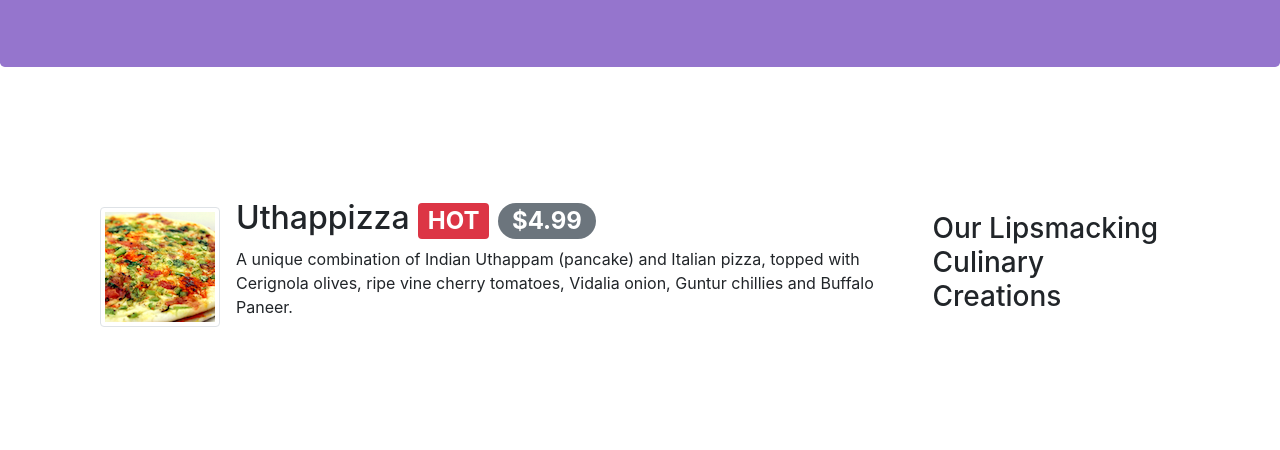
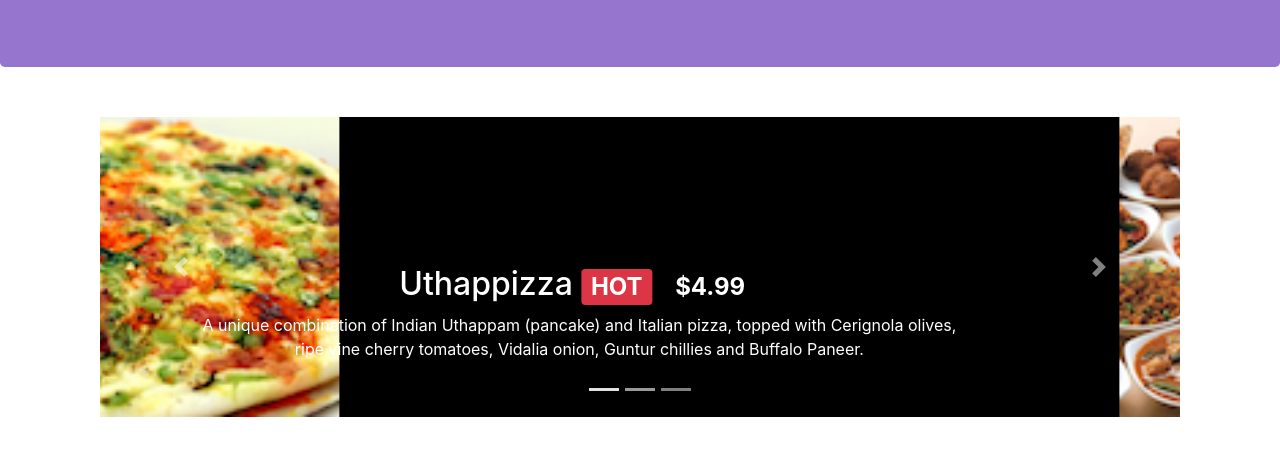
Before and after one commit to arnabfromjec05/restaurant-website-bootstrap, a website: page index.html in a window 1280 px wide. Shown: the part 350-800 px from the top of the page. Drawn offline with nearby package versions, Linux system fonts and the light colour scheme.

Commit message:
carousels

```diff
--- a/css/index.css
+++ b/css/index.css
@@ -43,8 +43,18 @@ body{
     border-bottom: 1px solid #ddd;
     padding: 10px;
 }
-/*
-[data-toggle="tooltip"] {
-    color: red;
-    background-color: white;
-} */
+
+.carousel {
+    background:black;
+}
+
+.carousel-item {
+  height: 300px;
+}
+
+.carousel-item img {
+    position: absolute;
+    top: 0;
+    left: 0;
+    min-height: 300px;
+}
--- a/index.html
+++ b/index.html
@@ -71,6 +71,57 @@
     </header>
 
     <div class="container">
+
+        <div class="row row-content">
+            <div class="col">
+                <div id="mycarousel" class="carousel slide" data-ride="carousel">
+                    <ol class="carousel-indicators">
+                        <li data-target="#mycarousel" data-slide-to="0" class="active"></li>
+                        <li data-target="#mycarousel" data-slide-to="1"></li>
+                        <li data-target="#mycarousel" data-slide-to="2"></li>
+                    </ol>
+                    <div class="carousel-inner" role="listbox">
+                        <div class="carousel-item active">
+                            <img class="d-block img-fluid"
+                                src="images/uthappizza.png" alt="Uthappizza">
+                            <div class="carousel-caption">
+                                <h2>Uthappizza <span class="badge badge-danger">HOT</span> <span class="badge badge-pill badge-default">$4.99</span></h2>
+                                <p>A unique combination of Indian Uthappam (pancake) and Italian pizza, topped with Cerignola olives, ripe vine cherry tomatoes, Vidalia onion, Guntur chillies and Buffalo Paneer.</p>
+                            </div>
+                        </div>
+                        <div class="carousel-item">
+                            <img class="d-block img-fluid"
+                                src="images/buffet.png" alt="buffet">
+                            <div class="carousel-caption">
+                                <h2>Weekend Grand Buffet <span class="badge badge-danger">NEW</span></h2>
+                                <p>Featuring mouthwatering combinations with a choice of five different salads, six enticing appetizers, six main entrees and five choicest desserts. Free flowing bubbly and soft drinks. All for just $19.99 per person </p>
+                            </div>
+                        </div>
+                        <div class="carousel-item">
+                            <img class="d-block img-fluid"
+                                src="images/alberto.png" alt="Alberto Somayya">
+                            <div class="carousel-caption">
+                                <h2 class="mt-0">Alberto Somayya</h2>
+                                <h4>Executive Chef</h4>
+                                <p>Award winning three-star Michelin chef with wide
+                                    International experience having worked closely with
+                                    whos-who in the culinary world, he specializes in
+                                    creating mouthwatering Indo-Italian fusion experiences.
+                                </p>
+                            </div>
+                        </div>
+                    </div>
+                    <a class="carousel-control-prev" href="#mycarousel" role="button" data-slide="prev">
+                        <span class="carousel-control-prev-icon"></span>
+                    </a>
+                    <a class="carousel-control-next" href="#mycarousel" role="button" data-slide="next">
+                        <span class="carousel-control-next-icon"></span>
+                    </a>
+                </div>
+             </div>
+        </div>
+
+
         <div class="row row-content align-items-center">
             <div class="col-12 col-sm-4 order-last col-md-3">
                 <h3>Our Lipsmacking Culinary Creations</h3>
```
